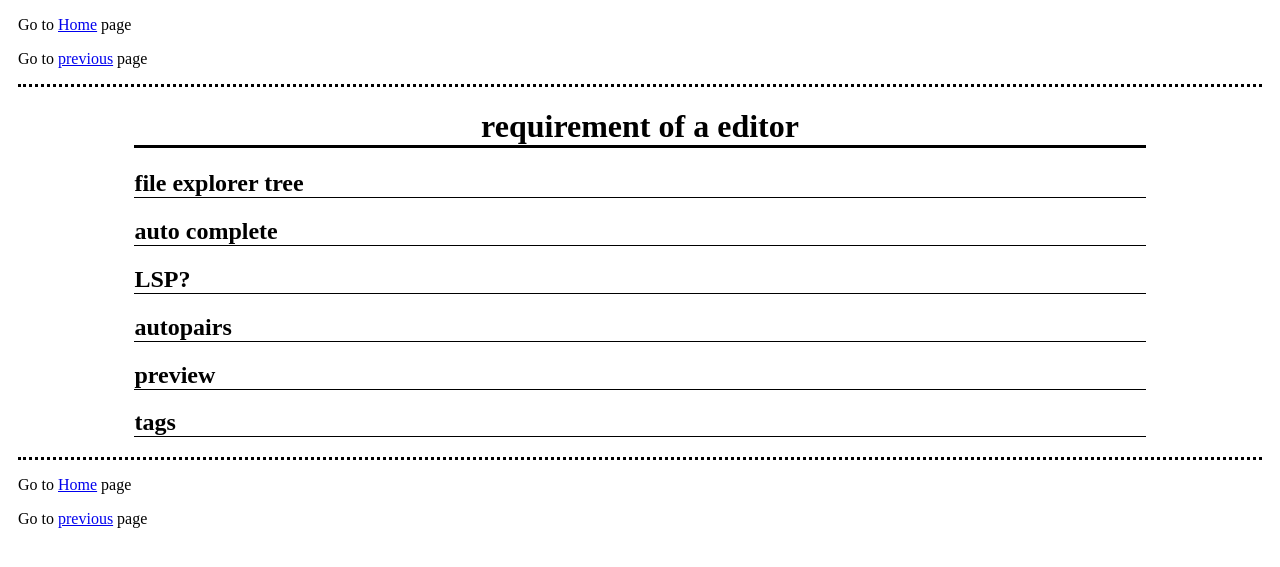
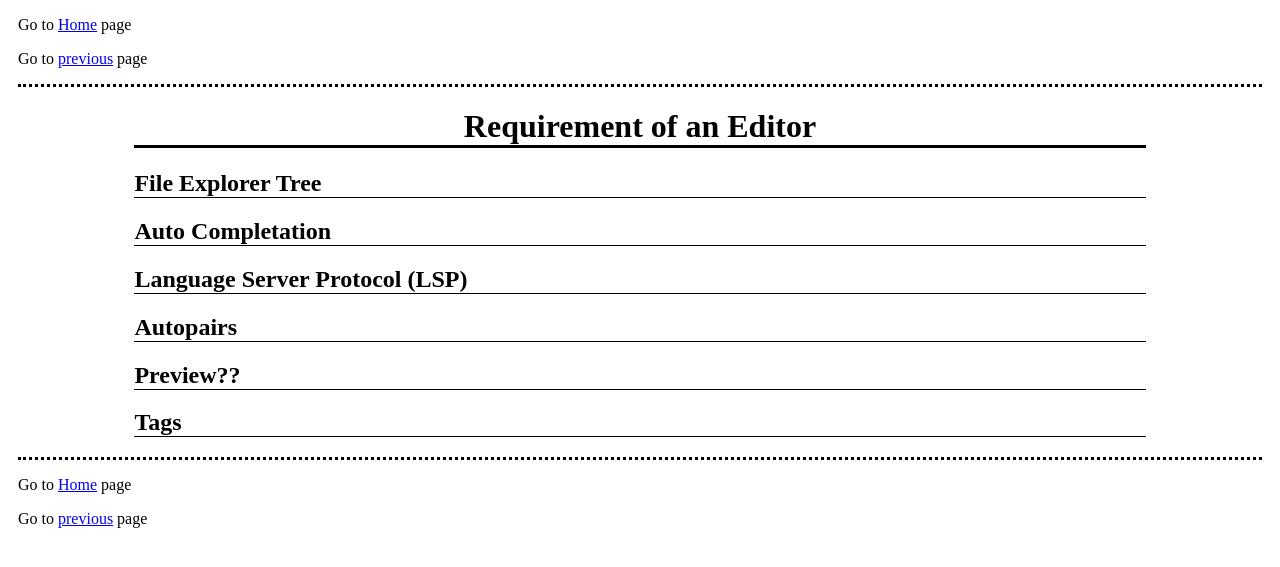
Before and after one commit to WGZ-W/wgz-w.github.io, a Jekyll site: the page built from _posts/Vim/2024-10-15-editor.md, in a window 1280 px wide. Shown: the top 567 px of the page. Built offline with Jekyll 4.4.1, drawn with Linux system fonts in a browser that asks for light colours.

Commit message:
the information about Editor

```diff
--- a/_posts/Vim/2024-10-15-editor.md
+++ b/_posts/Vim/2024-10-15-editor.md
@@ -5,10 +5,10 @@ tag: vim
 ---
 
 
-# requirement of a editor
-## file explorer tree
-## auto complete
-## LSP?
-## autopairs
-## preview
-## tags
+# Requirement of an Editor
+## File Explorer Tree
+## Auto Completation
+## Language Server Protocol (LSP)
+## Autopairs
+## Preview??
+## Tags
```
